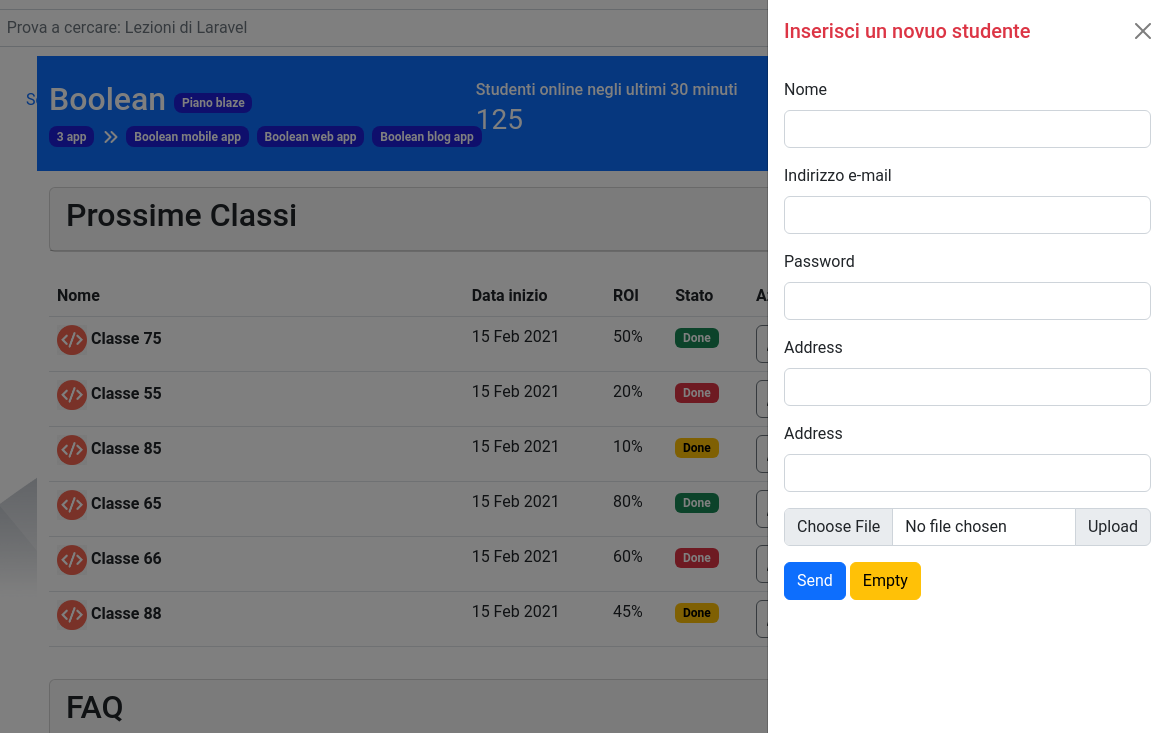
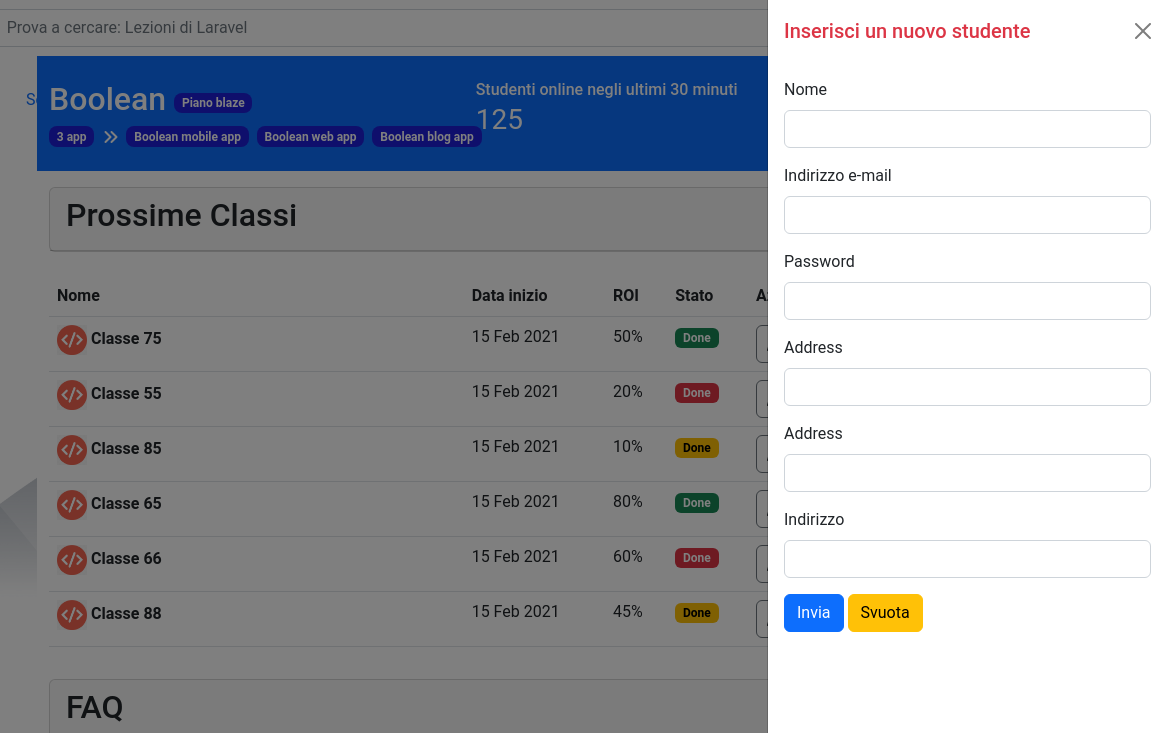
Before and after one commit to LorenzoSeverini/html-css-bootstrap-dashboard, a plain HTML site: page index.html in a window 1280 px wide. Both pictures are taken after a click on the button 1157 px from the left and 99 px from the top of the page. Shown: the top 733 px of the page, 113-1280 px from the left. Drawn offline with nearby package versions, Linux system fonts and the light colour scheme.

```diff
--- a/index.html
+++ b/index.html
@@ -8,7 +8,7 @@
     <link href="https://cdn.jsdelivr.net/npm/bootstrap@5.2.3/dist/css/bootstrap.min.css" rel="stylesheet" integrity="sha384-rbsA2VBKQhggwzxH7pPCaAqO46MgnOM80zW1RWuH61DGLwZJEdK2Kadq2F9CUG65" crossorigin="anonymous">
     <link rel="stylesheet" href="css/style.css">
 </head>
-<body class="100vh">
+<body>
 
     <!-- nav bar  -->
     <header>
@@ -345,7 +345,7 @@
     <!-- content offcanvas  -->
     <div class="offcanvas offcanvas-end" tabindex="-1" id="offcanvasExample" aria-labelledby="offcanvasExampleLabel">
         <div class="offcanvas-header">
-            <h5 class="offcanvas-title text-danger" id="offcanvasExampleLabel">Inserisci un novuo studente</h5>
+            <h5 class="offcanvas-title text-danger" id="offcanvasExampleLabel">Inserisci un nuovo studente</h5>
             <button type="button" class="btn-close text-reset" data-bs-dismiss="offcanvas" aria-label="Chiudi"></button>
         </div>
         <div class="offcanvas-body">
@@ -370,12 +370,12 @@
                     <label for="address" class="form-label">Address</label>
                     <input type="address" class="form-control" id="address" name="address">
                 </div>
-                <div class="input-group mb-3">
-                    <input type="file" class="form-control" id="inputGroupFile02">
-                    <label class="input-group-text" for="inputGroupFile02">Upload</label>
+                <div class="mb-3">
+                    <label for="address" class="form-label">Indirizzo</label>
+                    <input type="address" class="form-control" id="address" name="address">
                 </div>
-                <button type="submit" class="btn btn-primary">Send</button>
-                <button type="submit" class="btn btn-warning">Empty</button>
+                <button type="submit" class="btn btn-primary">Invia</button>
+                <button type="submit" class="btn btn-warning">Svuota</button>
             </form>
         </div>
     </div>
```
